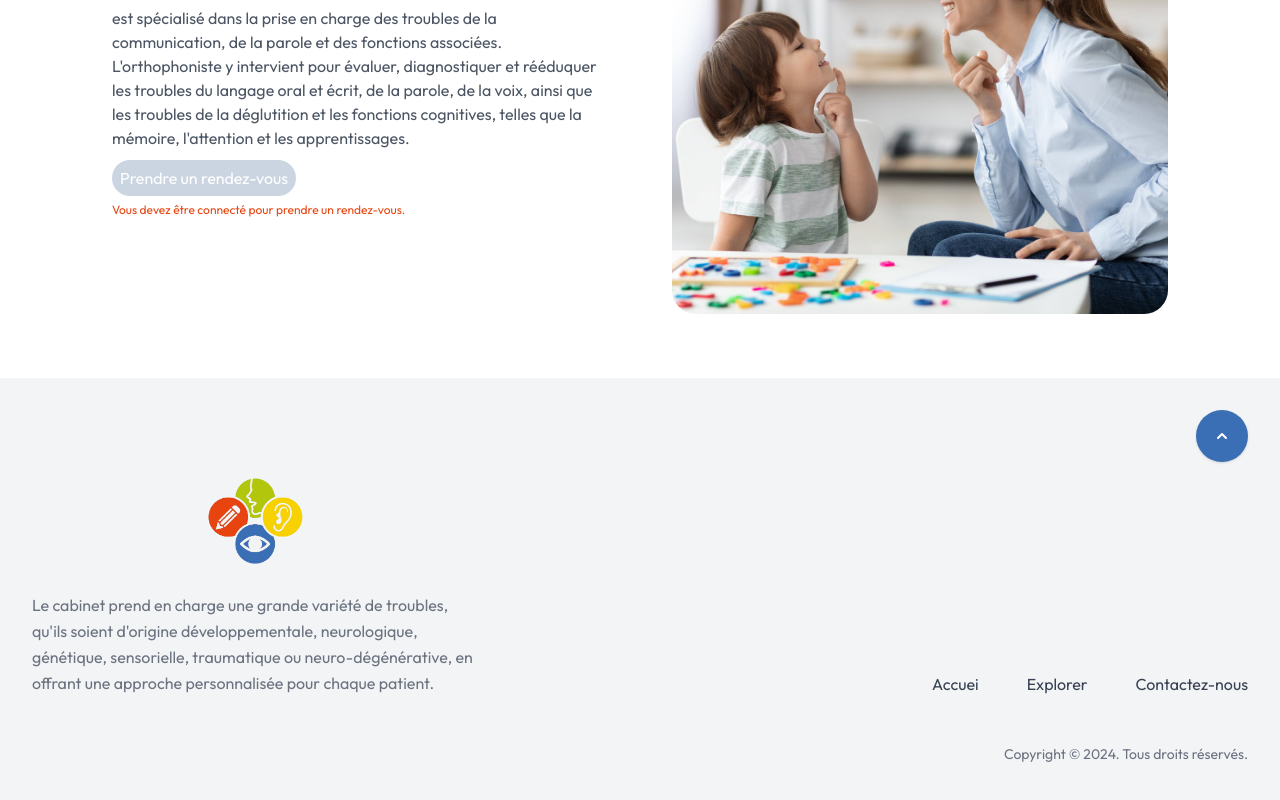
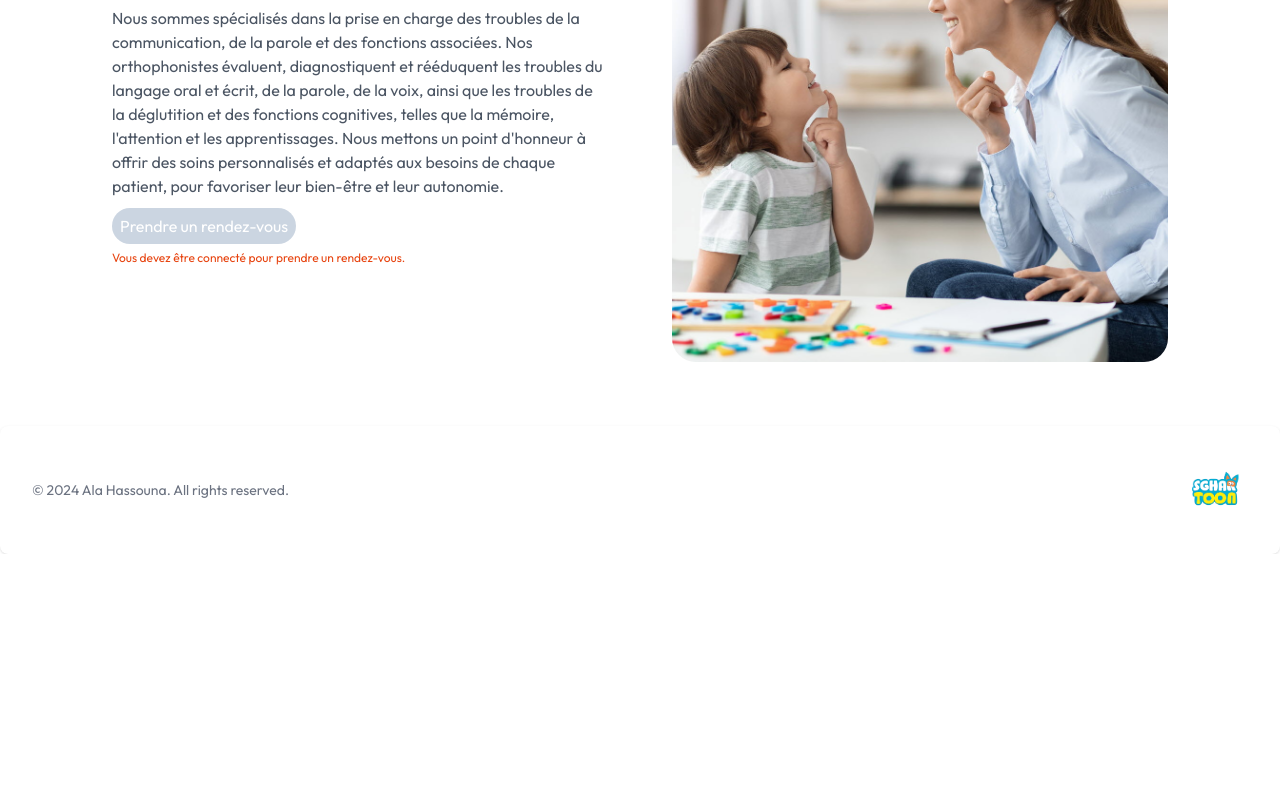
Before and after one commit to AlaHassouna/nextjs, a Next.js app: page /home in a window 1280 px wide. Shown: the part 318-1118 px from the top of the page. After the commit the page ends 872 px from the top, so only its background shows below. Built offline with nearby package versions, Linux system fonts and the light colour scheme; no server answers.

Commit message:
Your commit message describing the changes

```diff
--- a/app/home/_components/Footer.jsx
+++ b/app/home/_components/Footer.jsx
@@ -22,65 +22,19 @@ function Footer() {
 
 ]
   return (
-    <footer className="bg-gray-100">
-  <div className="relative mx-auto max-w-screen-xl px-4 py-16 sm:px-6 lg:px-8 lg:pt-24">
-    <div className="absolute end-4 top-4 sm:end-6 sm:top-6 lg:end-8 lg:top-8">
-      <a
-        className="inline-block rounded-full bg-[#3a6fb6] p-2 text-white shadow transition hover:bg-[#528ad4] sm:p-3 lg:p-4"
-        href="#"
-      >
-        <span className="sr-only">Back to top</span>
+    <footer className="bg-white rounded-lg shadow sm:flex sm:items-center sm:justify-between p-4 sm:p-6 xl:p-8 dark:bg-gray-800 antialiased">
+  <p className="mb-4 text-sm text-center text-gray-500 dark:text-gray-400 sm:mb-0">
+      &copy; 2024 <a href="https://www.linkedin.com/in/ala-hassouna/" className="hover:underline" target="_blank">Ala Hassouna</a>. All rights reserved.
+  </p>
+  <div className="flex justify-center items-center space-x-1">
+    <a href="https://sghartoon.com/"  target="_blank" className="inline-flex justify-center p-2 text-gray-500 rounded-lg cursor-pointer dark:text-gray-400 dark:hover:text-white hover:text-gray-900 hover:bg-gray-100 dark:hover:bg-gray-600">
 
-        <svg
-          xmlns="http://www.w3.org/2000/svg"
-          className="h-5 w-5"
-          viewBox="0 0 20 20"
-          fill="currentColor"
-        >
-          <path
-            fillRule="evenodd"
-            d="M14.707 12.707a1 1 0 01-1.414 0L10 9.414l-3.293 3.293a1 1 0 01-1.414-1.414l4-4a1 1 0 011.414 0l4 4a1 1 0 010 1.414z"
-            clipRule="evenodd"
-          />
-        </svg>
-      </a>
-    </div>
+        <img src="/sghartoon.png" className="w-12 h-12"/>
 
-    <div className="lg:flex lg:items-end lg:justify-between">
-      <div>
-        <div className="mx-auto max-w-5xl justify-center text-center flex flex-col items-center ">
-        <Image src="/logo.png" alt="Logo" height={200} width={100} />
-        </div>
+        <span className="sr-only">Sghartoon</span>
+    </a>
 
-        <p className="mx-auto mt-6 max-w-md text-center leading-relaxed text-gray-500 lg:text-left">
-
-        Le cabinet prend en charge une grande variété de troubles, qu'ils soient d'origine développementale,
-          neurologique, génétique, sensorielle, traumatique ou neuro-dégénérative, en offrant une approche
-          personnalisée pour chaque patient.
-        </p>
-      </div>
-
-      <ul
-        className="mt-12 flex flex-wrap justify-center gap-6 md:gap-8 lg:mt-0 lg:justify-end lg:gap-12"
-      >
-         {Menu.map((item, index)=>(
-            <li>
-            <a className="text-gray-700 hover:text-primary transition " href={item.path}> {item.name} </a>
-          </li>
-
-            ))}
-
-
-
-      </ul>
-    </div>
-
-    <p className="mt-12 text-center text-sm text-gray-500 lg:text-right">
-      Copyright &copy; 2024. Tous droits réservés.
-
-
-    </p>
-  </div>
+</div>
 </footer>
   )
 }
--- a/app/home/_components/Hero.jsx
+++ b/app/home/_components/Hero.jsx
@@ -46,10 +46,11 @@ function Hero() {
           <h2 className="text-3xl font-bold sm:text-4xl">Cabinet <span className='text-primary'>Marwa</span></h2>
 
           <p className="mt-4 text-gray-600 mb-4">
-          est spécialisé dans la prise en charge des troubles de la communication,
-          de la parole et des fonctions associées. L'orthophoniste y intervient pour évaluer, diagnostiquer et rééduquer
-          les troubles du langage oral et écrit, de la parole, de la voix, ainsi que les troubles de la déglutition
-          et les fonctions cognitives, telles que la mémoire, l'attention et les apprentissages.
+          Nous sommes spécialisés dans la prise en charge des troubles de la communication, de la parole et des
+          fonctions associées. Nos orthophonistes évaluent, diagnostiquent et rééduquent les troubles du langage
+          oral et écrit, de la parole, de la voix, ainsi que les troubles de la déglutition et des fonctions cognitives,
+          telles que la mémoire, l'attention et les apprentissages. Nous mettons un point d'honneur à offrir des soins
+          personnalisés et adaptés aux besoins de chaque patient, pour favoriser leur bien-être et leur autonomie.
           </p>
           {user?
           <BookAppointment doctor={doctor}/>
--- a/next.config.mjs
+++ b/next.config.mjs
@@ -1,9 +1,18 @@
 /** @type {import('next').NextConfig} */
 const nextConfig = {
     reactStrictMode: false,
-    images:{
-        domains:['res.cloudinary.com','lh3.googleusercontent.com']
-    }
+    images: {
+        domains: ['res.cloudinary.com', 'lh3.googleusercontent.com'],
+    },
+    async redirects() {
+        return [
+            {
+                source: '/',
+                destination: '/home',
+                permanent: true, // Change to false if this is not a permanent redirect
+            },
+        ];
+    },
 };
 
 export default nextConfig;
```
Also changed, not shown: public/sghartoon.png (added).
